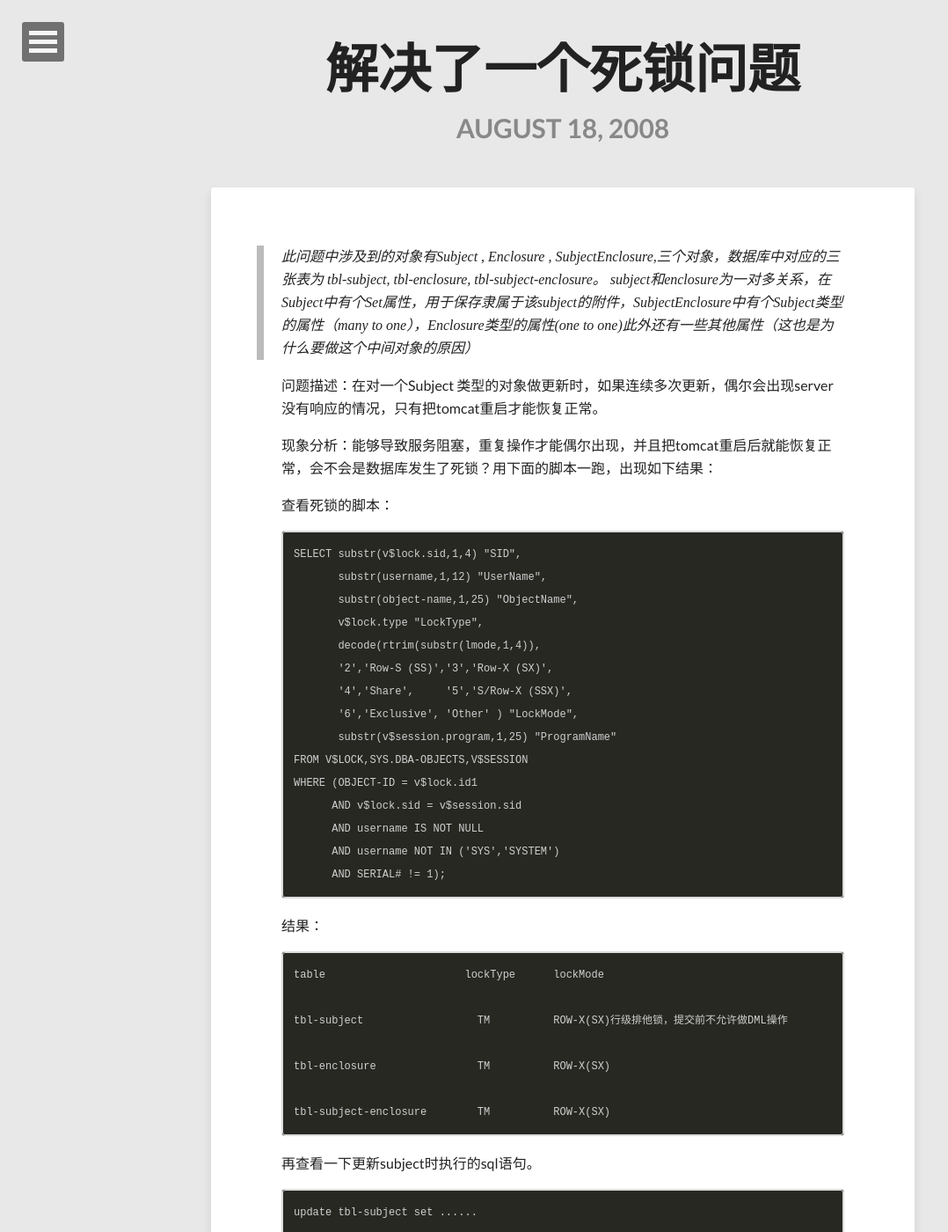
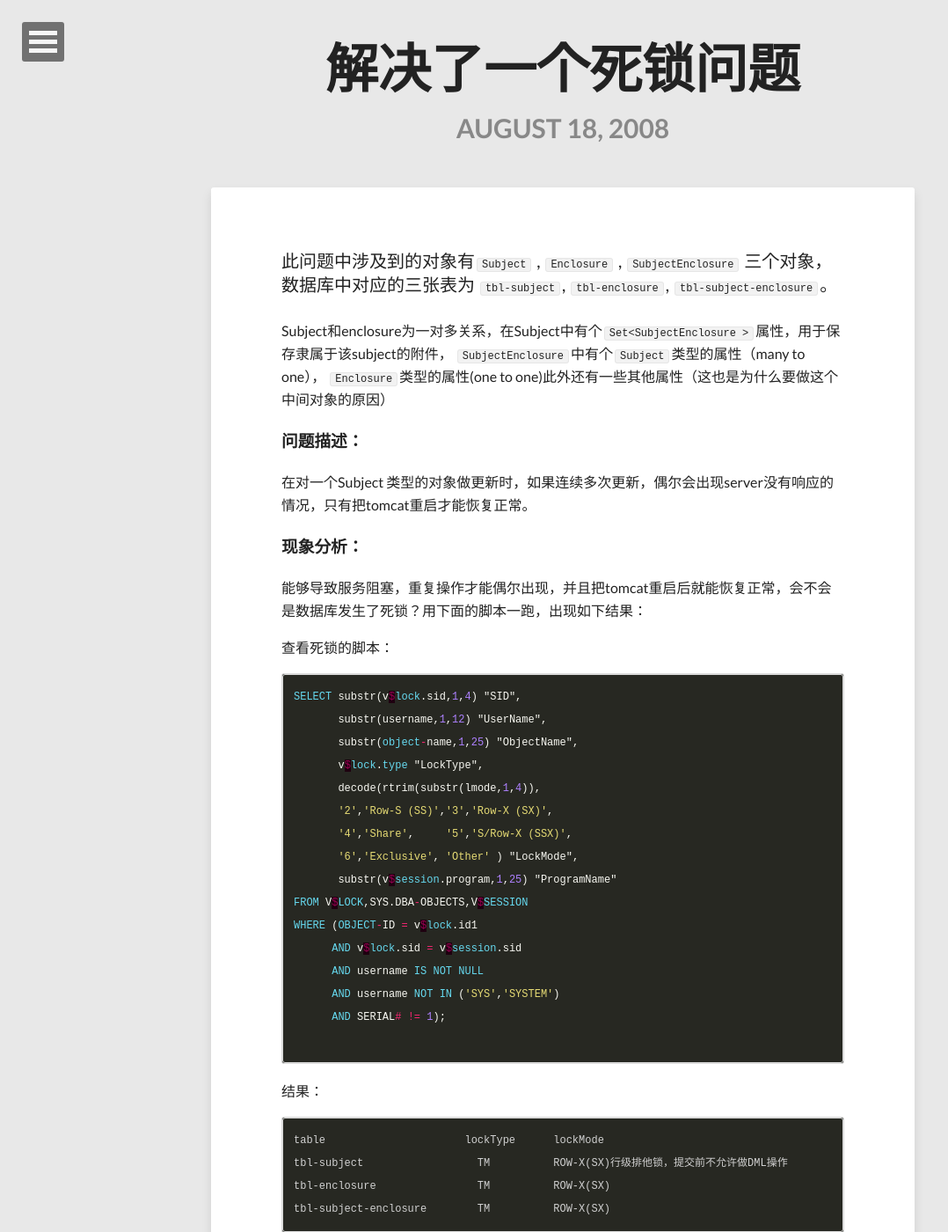
Before and after one commit to nicholasren/nicholasren.github.io, a Jekyll site: the page built from _posts/2008-08-18-dead-lock-problem.md, in a window 1280 px wide and 1400 px high. Shown: the whole window at 88% size, without its empty margins (0-1078 px from the left). Built offline with Jekyll 4.4.1, drawn with Linux system fonts in a browser that asks for light colours; nearby versions of some CDN libraries; some of the changed lines change nothing that is shown; some of the changed text lies outside the part shown.

Commit message:
Fix format

````diff
--- a/_posts/2008-08-18-dead-lock-problem.md
+++ b/_posts/2008-08-18-dead-lock-problem.md
@@ -2,54 +2,64 @@
 layout: post
 title: 解决了一个死锁问题
 ---
->此问题中涉及到的对象有Subject , Enclosure , SubjectEnclosure,三个对象，数据库中对应的三张表为 tbl-subject, tbl-enclosure, tbl-subject-enclosure。 subject和enclosure为一对多关系，在Subject中有个Set<SubjectEnclosure >属性，用于保存隶属于该subject的附件，SubjectEnclosure中有个Subject类型的属性（many to one），Enclosure类型的属性(one to one)此外还有一些其他属性（这也是为什么要做这个中间对象的原因）
 
- 问题描述：在对一个Subject 类型的对象做更新时，如果连续多次更新，偶尔会出现server没有响应的情况，只有把tomcat重启才能恢复正常。
 
-现象分析：能够导致服务阻塞，重复操作才能偶尔出现，并且把tomcat重启后就能恢复正常，会不会是数据库发生了死锁？用下面的脚本一跑，出现如下结果：
+此问题中涉及到的对象有`Subject` , `Enclosure` , `SubjectEnclosure` 三个对象，
+数据库中对应的三张表为 `tbl-subject`, `tbl-enclosure`, `tbl-subject-enclosure`。
+
+Subject和enclosure为一对多关系，在Subject中有个`Set<SubjectEnclosure >`属性，用于保存隶属于该subject的附件，
+`SubjectEnclosure`中有个`Subject`类型的属性（many to one），
+`Enclosure`类型的属性(one to one)此外还有一些其他属性（这也是为什么要做这个中间对象的原因）
+
+### 问题描述：
+在对一个Subject 类型的对象做更新时，如果连续多次更新，偶尔会出现server没有响应的情况，只有把tomcat重启才能恢复正常。
+
+### 现象分析：
+能够导致服务阻塞，重复操作才能偶尔出现，并且把tomcat重启后就能恢复正常，会不会是数据库发生了死锁？用下面的脚本一跑，出现如下结果：
 
 查看死锁的脚本：
+```sql
+SELECT substr(v$lock.sid,1,4) "SID",
+       substr(username,1,12) "UserName",
+       substr(object-name,1,25) "ObjectName",
+       v$lock.type "LockType",
+       decode(rtrim(substr(lmode,1,4)),
+       '2','Row-S (SS)','3','Row-X (SX)',
+       '4','Share',     '5','S/Row-X (SSX)',
+       '6','Exclusive', 'Other' ) "LockMode",
+       substr(v$session.program,1,25) "ProgramName"
+FROM V$LOCK,SYS.DBA-OBJECTS,V$SESSION
+WHERE (OBJECT-ID = v$lock.id1
+      AND v$lock.sid = v$session.sid
+      AND username IS NOT NULL
+      AND username NOT IN ('SYS','SYSTEM')
+      AND SERIAL# != 1);
 
-    SELECT substr(v$lock.sid,1,4) "SID",
-           substr(username,1,12) "UserName",
-           substr(object-name,1,25) "ObjectName",
-           v$lock.type "LockType",
-           decode(rtrim(substr(lmode,1,4)),
-           '2','Row-S (SS)','3','Row-X (SX)',
-           '4','Share',     '5','S/Row-X (SSX)',
-           '6','Exclusive', 'Other' ) "LockMode",
-           substr(v$session.program,1,25) "ProgramName"
-    FROM V$LOCK,SYS.DBA-OBJECTS,V$SESSION
-    WHERE (OBJECT-ID = v$lock.id1
-          AND v$lock.sid = v$session.sid
-          AND username IS NOT NULL
-          AND username NOT IN ('SYS','SYSTEM')
-          AND SERIAL# != 1);
-
+```
 结果：
 
-    table                      lockType      lockMode
-
-    tbl-subject                  TM          ROW-X(SX)行级排他锁，提交前不允许做DML操作
-
-    tbl-enclosure                TM          ROW-X(SX)
-
-    tbl-subject-enclosure        TM          ROW-X(SX)
-
+```
+table                      lockType      lockMode
+tbl-subject                  TM          ROW-X(SX)行级排他锁，提交前不允许做DML操作
+tbl-enclosure                TM          ROW-X(SX)
+tbl-subject-enclosure        TM          ROW-X(SX)
+```
 再查看一下更新subject时执行的sql语句。
 
-    update tbl-subject set ......
+```sql
+update tbl-subject set ......
+update tbl-subject-enclosure set ...
+update tbl-enclosure set ...
+update tbl-subject-enclosure set ...
+update tbl-enclosure set ...
+-------------------如果发生死锁，下面的sql就无法执行----------------------------
+update tbl-subject-enclosure set ...
 
-    update tbl-subject-enclosure set ...
+```
 
-    update tbl-enclosure set ...
-
-    update tbl-subject-enclosure set ...
-
-    update tbl-enclosure set ...
-
-    -------------------如果发生死锁，下面的sql就无法执行----------------------------
-
-    update tbl-subject-enclosure set ...
-
-因为是 tbl-subject-enclosure这个表被锁住了，仔细分析sql语句，tbl-enclosure只有在插入subject时需要被插入数据库，后面对subject的更新操作只需要维护tbl-subject-enclosure这个中间表就可以了，无需对tbl-enclosure做更新操作，更改SubjectEnclosure中 Enclosure类型属性（onetoone）的级联type。（原来是ALL，改为MERAGE），再更新Subject，发现此时已经不更新enclosure表了，死锁不再出现了！good Job!
+### 解决方案
+因为是 tbl-subject-enclosure这个表被锁住了.
+仔细分析sql语句， tbl-enclosure只有在插入subject时需要被插入数据库，
+后面对subject的更新操作只需要维护tbl-subject-enclosure这个中间表就可以了，
+无需对tbl-enclosure做更新操作，更改SubjectEnclosure中Enclosure类型属性（one to one）的级联type（原来是ALL，改为MERAGE），
+再更新Subject，发现此时已经不更新enclosure表了，死锁不再出现了！
````
